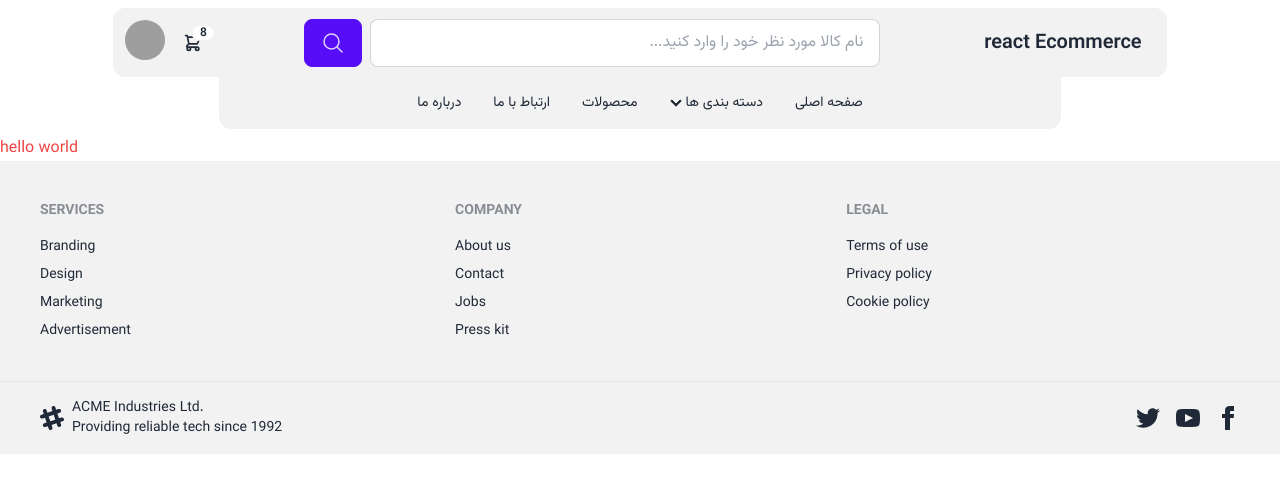
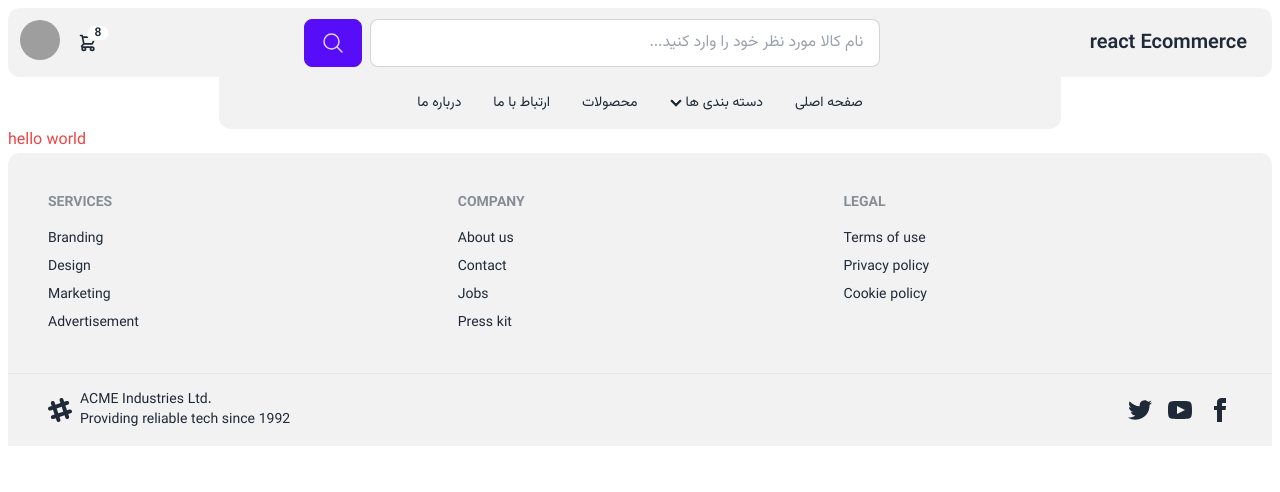
Before and after one commit to bashizade/react-ecommerce, a React (Vite) app: page / in a window 1280 px wide. Shown: the top 492 px of the page. Built offline with nearby package versions, Linux system fonts and the light colour scheme; grey boxes are pictures that could not be loaded.

Commit message:
fix layouts

```diff
--- a/src/App.jsx
+++ b/src/App.jsx
@@ -4,9 +4,11 @@ import Footer from './components/layouts/Footer'
 function App() {
 
   return (
-    <div>
-      <Header />
-      <h1 className='text-red-500'>hello world</h1>
+    <div className='flex flex-col items-center justify-center p-2'>
+      <div className='w-full max-w-7xl'>
+        <Header />
+        <h1 className='text-red-500'>hello world</h1>
+      </div>
       <Footer />
     </div>
   )
--- a/src/components/layouts/Footer.jsx
+++ b/src/components/layouts/Footer.jsx
@@ -1,7 +1,7 @@
 const Footer = () => {
     return (
         <>
-            <footer className="footer p-10 bg-base-200 text-base-content">
+            <footer className="footer p-10 bg-base-200 text-base-content rounded-tr-xl rounded-tl-xl">
                 <nav>
                     <header className="footer-title">Services</header>
                     <a className="link link-hover">Branding</a>
--- a/src/components/layouts/Header.jsx
+++ b/src/components/layouts/Header.jsx
@@ -2,8 +2,8 @@ import Navbar from "./Navbar";
 
 const Header = () => {
     return (
-        <div className="flex flex-col justify-center items-center p-2">
-            <div className="navbar bg-base-200 flex justify-between items-center flex-row-reverse w-10/12 rounded-xl">
+        <div className="flex flex-col justify-center items-center">
+            <div className="navbar bg-base-200 flex justify-between items-center flex-row-reverse w-full rounded-xl">
                 <div className="">
                     <a className="btn btn-ghost normal-case text-xl">react Ecommerce</a>
                 </div>
```
